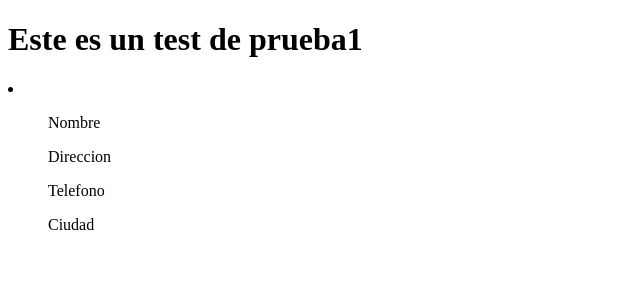
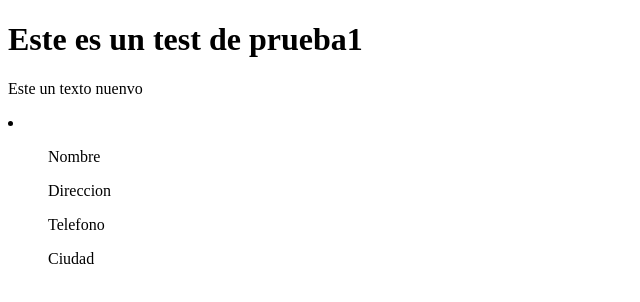
Before and after one commit to franvelsa/solotest3, a plain HTML site: page index.html in a window 1280 px wide. Shown: the whole page, without its empty margins (0-640 px from the left). Drawn offline with Linux system fonts and the light colour scheme.

Commit message:
Commit 4

```diff
--- a/index.html
+++ b/index.html
@@ -8,6 +8,7 @@
 </head>
 <body>
     <h1>Este es un test de prueba1</h1>
+    <p>Este un texto nuenvo</p>
 
     <li>
         <ol>Nombre</ol>
```
